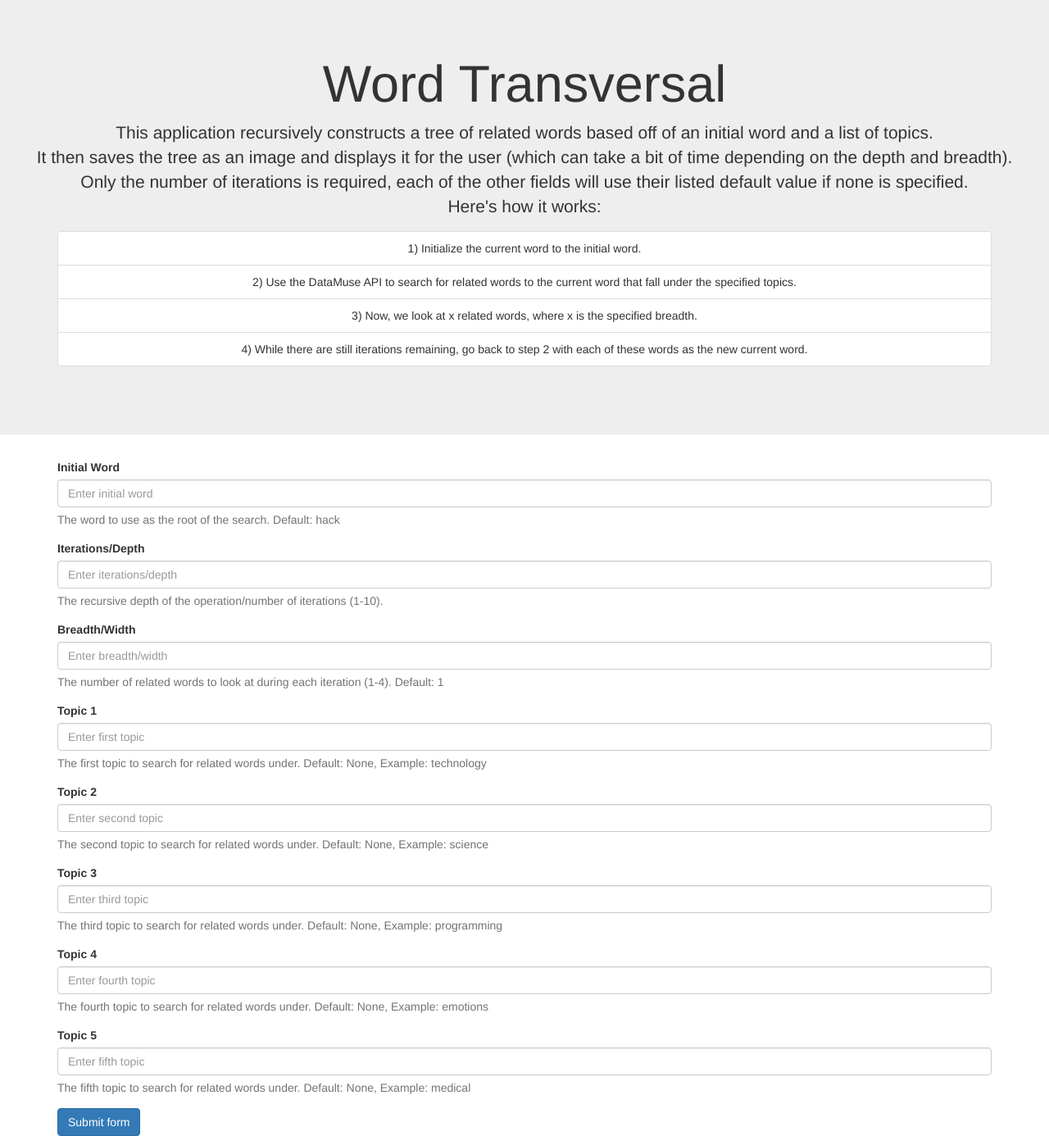
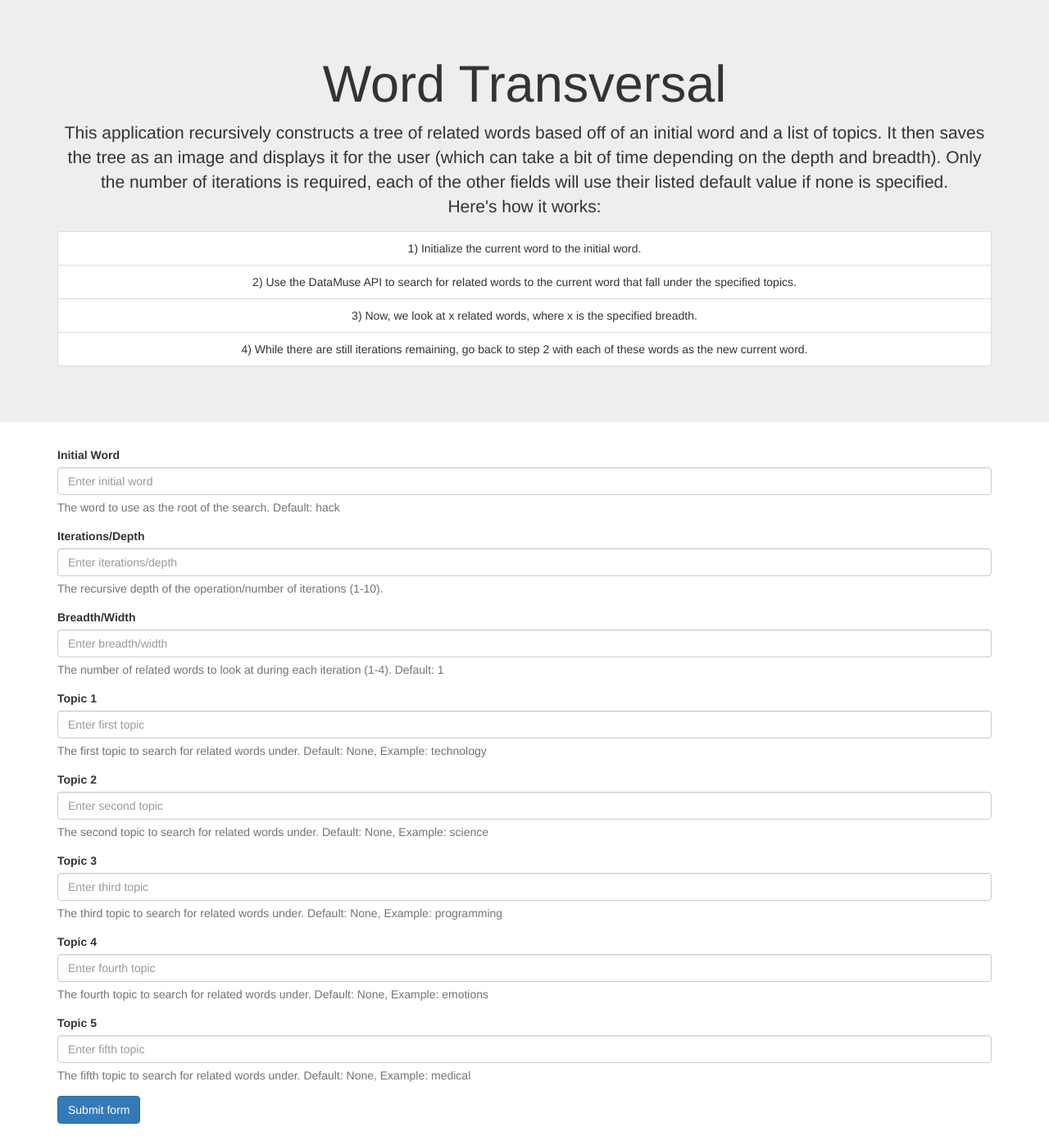
Before and after one commit to Zedjones/word-transversal, a Flask app: page / in a window 1280 px wide. Shown: the whole page at 82% size. Run offline with Flask 2, Linux system fonts and the light colour scheme; some libraries are stand-ins or nearby versions.

Commit message:
Restructured the top a bit

```diff
--- a/templates/index.html
+++ b/templates/index.html
@@ -14,11 +14,14 @@
 
 <div class="jumbotron text-center">
     <h1>Word Transversal</h1>
+    <div class="container">
       <p>
-      This application recursively constructs a tree of related words based off of an initial word and a list of topics. <br>
-      It then saves the tree as an image and displays it for the user (which can take a bit of time depending on the depth and breadth). <br>
+        This application recursively constructs a tree of related words based off of an initial word and a list of topics.
+        It then saves the tree as an image and displays it for the user (which can take a bit of time depending on the depth and breadth).
         Only the number of iterations is required, each of the other fields will use their listed default value if none is specified. <br>
         Here's how it works:
+      </p>
+    </div>
     <div class="container">
       <ul class="list-group">
         <li class="list-group-item">1) Initialize the current word to the initial word.</li>
@@ -27,7 +30,6 @@
         <li class="list-group-item">4) While there are still iterations remaining, go back to step 2 with each of these words as the new current word.</li>
       </ul>
     </div>
-    </p>
 </div>
 
 <div class="container">
```
Lines whose indentation alone changed are shown as unchanged.
